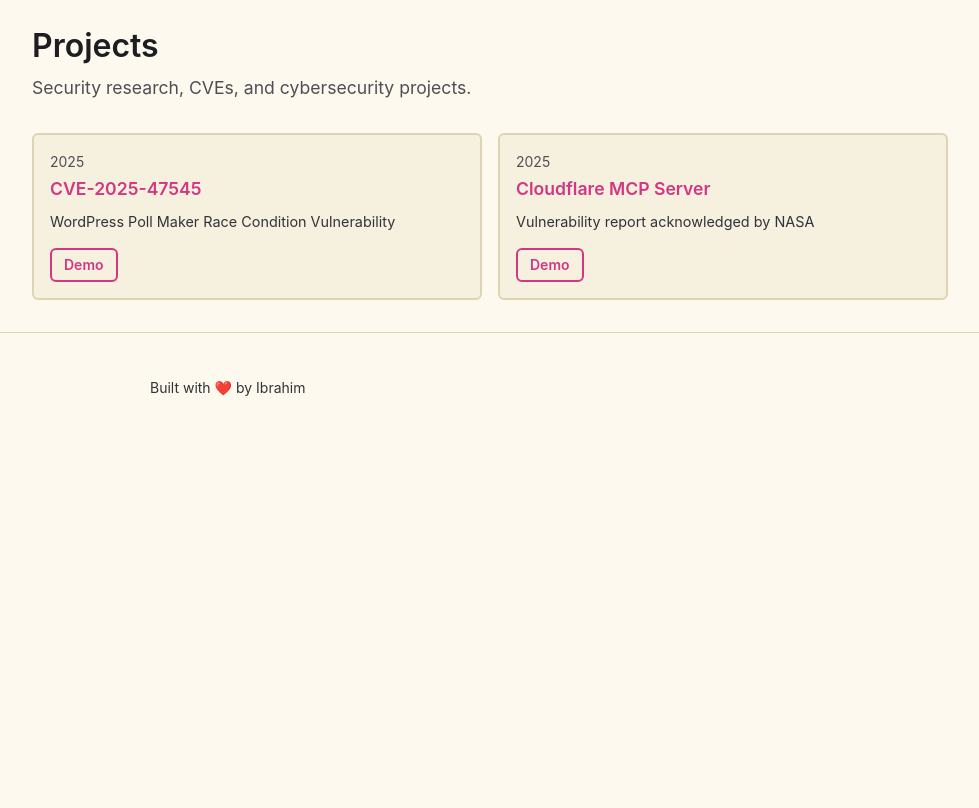
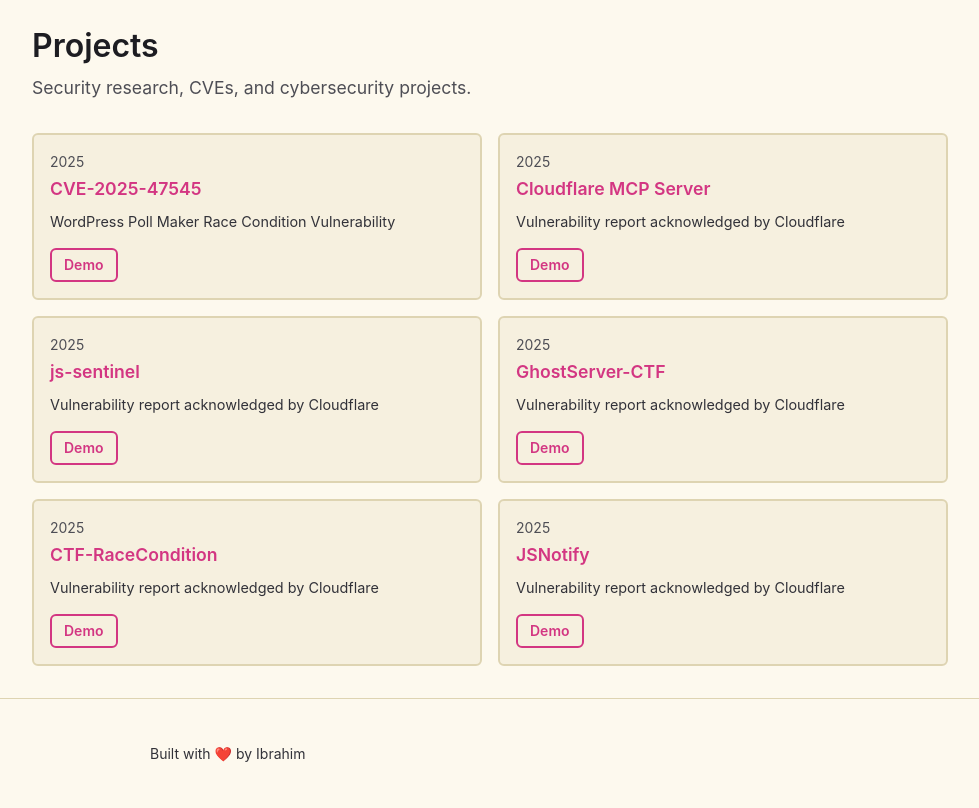
Before and after one commit to Ibrahim-sec/Ibrahim-sec.github.io, a Gatsby site: page / in a window 1280 px wide. Shown: the part 1081-1889 px from the top of the page, without its empty margins (292-1271 px from the left). Before the commit the page ends 1523 px from the top, so only its background shows below. Built offline with nearby package versions, Linux system fonts and the light colour scheme; Gatsby itself is replaced by a stand-in of ours; some packages are replaced by stand-ins of ours; a web font is replaced by a local one.

Commit message:
Update projectsList.js

```diff
--- a/src/data/projectsList.js
+++ b/src/data/projectsList.js
@@ -10,8 +10,36 @@
   {
     name: 'Cloudflare MCP Server',
     date: '2025',
-    slug: 'Cloudflare-MCP-Server-',
-    tagline: 'Vulnerability report acknowledged by NASA',
+    slug: 'Cloudflare-MCP-Server',
+    tagline: 'Vulnerability report acknowledged by Cloudflare',
+    highlight: true,
+  },
+  {
+    name: 'js-sentinel',
+    date: '2025',
+    slug: 'Cloudflare-MCP-Server',
+    tagline: 'Vulnerability report acknowledged by Cloudflare',
+    highlight: true,
+  },
+  {
+    name: 'GhostServer-CTF',
+    date: '2025',
+    slug: 'Cloudflare-MCP-Server',
+    tagline: 'Vulnerability report acknowledged by Cloudflare',
+    highlight: true,
+  },
+  {
+    name: 'CTF-RaceCondition',
+    date: '2025',
+    slug: 'Cloudflare-MCP-Server',
+    tagline: 'Vulnerability report acknowledged by Cloudflare',
+    highlight: true,
+  },
+  {
+    name: 'JSNotify',
+    date: '2025',
+    slug: 'Cloudflare-MCP-Server',
+    tagline: 'Vulnerability report acknowledged by Cloudflare',
     highlight: true,
   }
 ]
```
